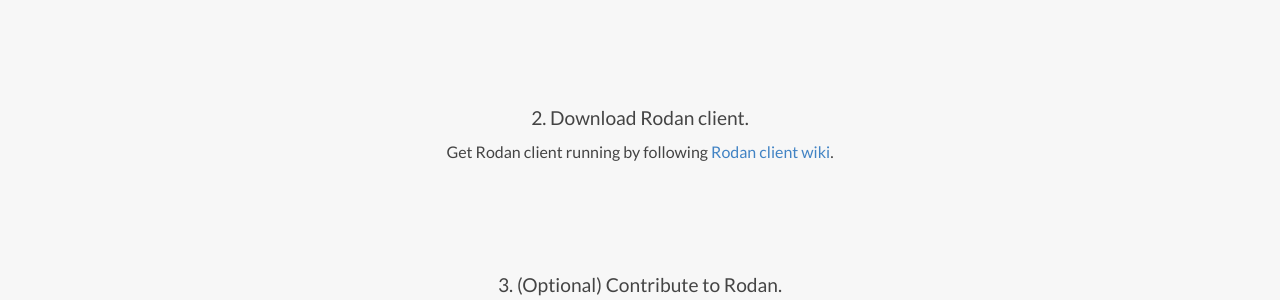
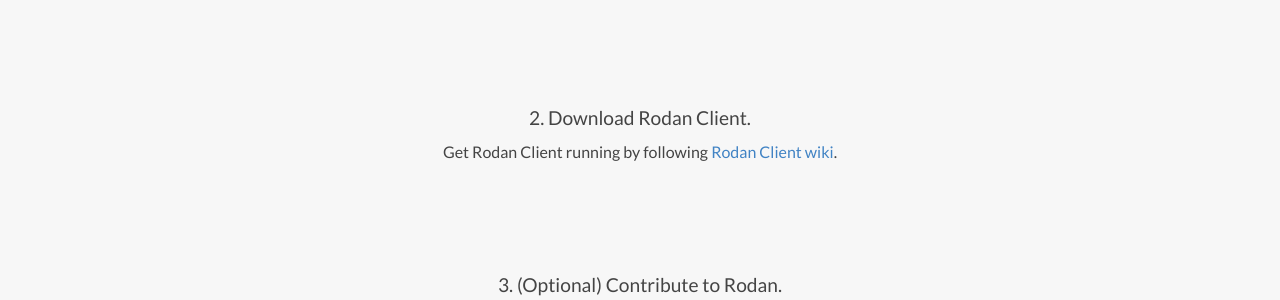
Before and after one commit to NegarehMir/Rodan, a Jekyll site: the page built from download/index.html, in a window 1280 px wide. Shown: the part 249-549 px from the top of the page. Built offline with Jekyll 4.4.1, drawn with Linux system fonts in a browser that asks for light colours; nearby versions of some CDN libraries.

```diff
--- a/download/index.html
+++ b/download/index.html
@@ -18,10 +18,10 @@ layout: default
 <section class="download">
     <div class="container">
         <div class="col-md-12 text-center">
-            <p><big> 2. Download Rodan client.</big></p>
+            <p><big> 2. Download Rodan Client.</big></p>
         </div>
         <div class="col-md-12 text-center">
-            <p>Get Rodan client running by following <a href="https://github.com/DDMAL/rodan-client/wiki/Installation" target="_blank"> Rodan client wiki</a>.</p>
+            <p>Get Rodan Client running by following <a href="https://github.com/DDMAL/rodan-client/wiki/Installation" target="_blank"> Rodan Client wiki</a>.</p>
         </div>
     </div>
 </section>
```
Also changed, not shown: 2 other files.
